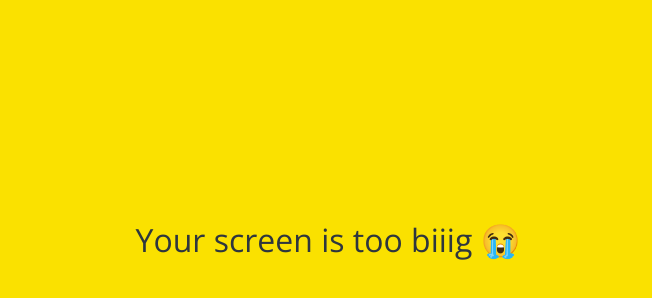
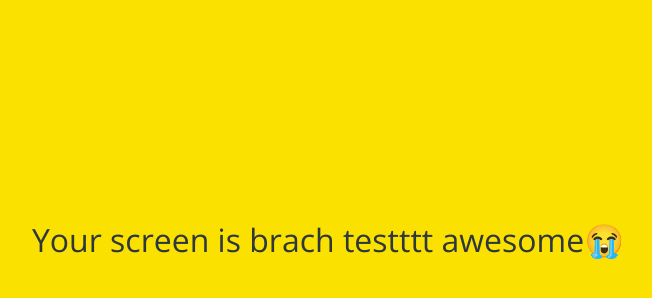
Before and after one commit to aishatrue/kokoa-clone-2023, a plain HTML site: page friends.html in a window 1280 px wide. Shown: the part 160-458 px from the top of the page, without its empty margins (312-964 px from the left). Drawn offline with nearby package versions, Linux system fonts and the light colour scheme.

Commit message:
awesome test

```diff
--- a/friends.html
+++ b/friends.html
@@ -107,7 +107,7 @@
     </div>
 
     <div id="no-mobile">
-      <span>Your screen is too biiig 😭</span>
+      <span>Your screen is brach testttt awesome😭</span>
     </div>
 
     <script
```
